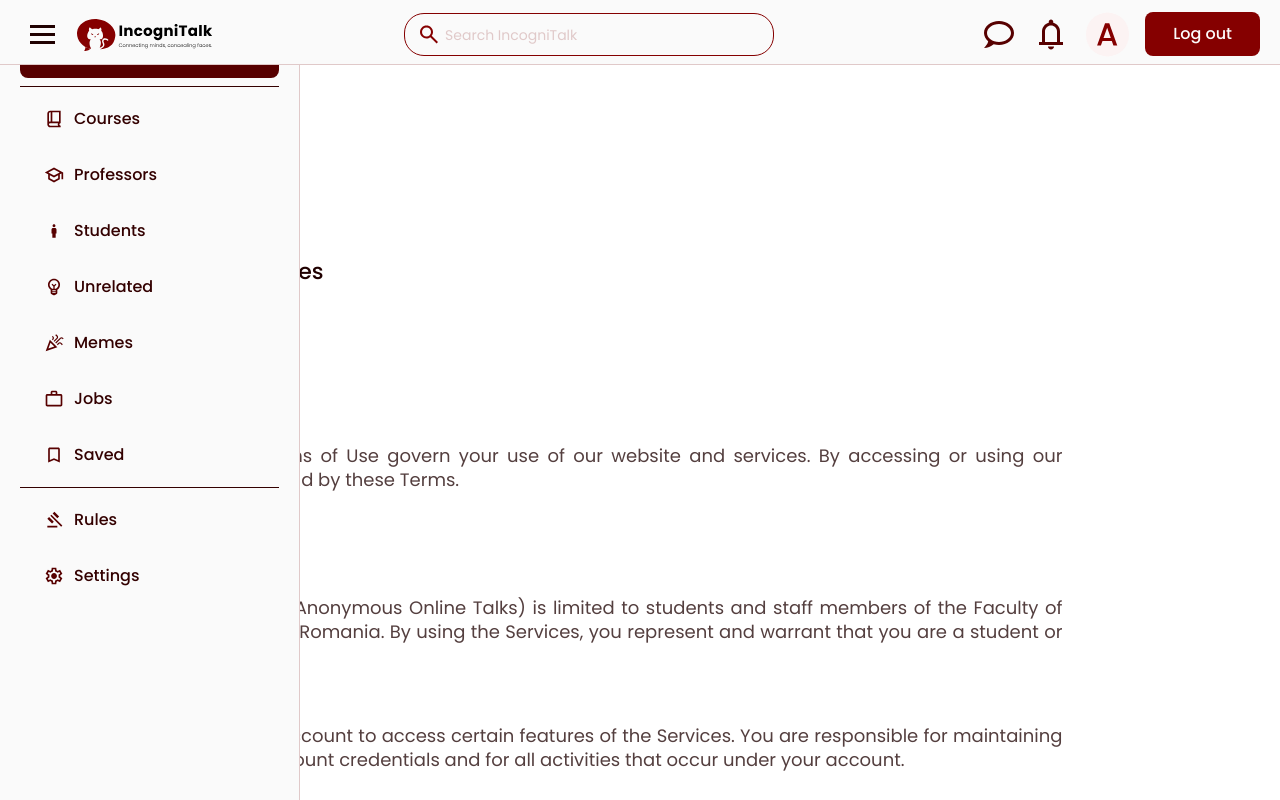
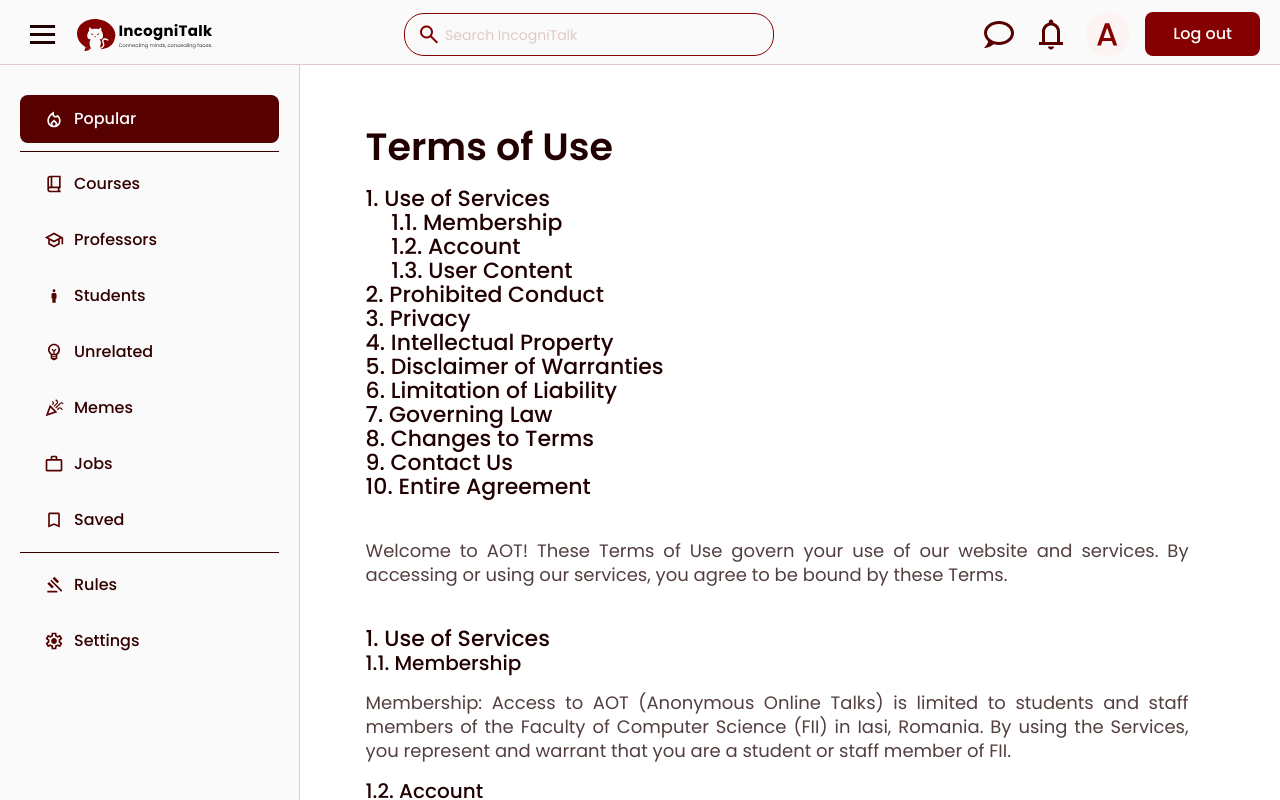
Before and after one commit to FII-2A1-2024/frontend, a React (Vite) app: page /rules in a window 1280 px wide. Shown: the top 800 px of the page. Built offline with nearby package versions, Linux system fonts and the light colour scheme; a web font is replaced by a local one.

Commit message:
fix: CSS styling

```diff
--- a/src/components/Post/post.jsx
+++ b/src/components/Post/post.jsx
@@ -243,7 +243,7 @@ const Post = ({
         <div className="userHeader">
           <img src={userProfile} alt="Header" className="userProfileImage" />
           <Link to="/messages" style={{ color: "black" }}>
-            <h2>{userName}</h2>
+            <p>{userName}</p>
           </Link>
         </div>
 
--- a/src/components/SideNavbar/Navbar.jsx
+++ b/src/components/SideNavbar/Navbar.jsx
@@ -153,7 +153,7 @@ function Navbar() {
 
         <div className={`side-bar-item ${activeItem === 'rules' ? 'active' : ''}`} onClick={() => handleItemClick('rules')}>
           <img src={activeItem === 'rules' ? rulesIconWhite : rulesIconRed} alt="rulesIcon" className="side-bar-item-icon" />
-          <Link to='/' className="navbar-link">Rules</Link>
+          <Link to="/rules" className="navbar-link">Rules</Link>
         </div>
 
         {/* <Link to='/' className="navbar-link" isActive={(match, location) => location.pathname === '/'}>
--- a/src/pages/RulesPage.jsx
+++ b/src/pages/RulesPage.jsx
@@ -1,30 +1,55 @@
-import React, { useState } from "react";
-import { Link } from "react-router-dom";
+import React, {useState} from "react";
 import Navbar_superior from "../components/Navbar_Superior/Navbar_superior";
 import Navbar from "../components/SideNavbar/Navbar";
 import Rules from "../components/Rules/Rules";
+import "../styles/LandingPage.css";
 
 /*20.04 Patricia */
 
 function RulesPage() {
+  const [showNavbar, setShowNavbar] = useState(true);
+  const toggleNavbar = () => {
+    setShowNavbar(!showNavbar);
+  };
+
   return (
-    <>
-      <Navbar_superior />
-      <div style={{ backgroundColor: "white" }}>
-        <div
-          style={{
-            display: "flex",
-            flexDirection: "row",
-            backgroundColor: "white",
-            width: "100%",
-          }}
-        >
+    <div className="landing-page">
+
+      <Navbar_superior toggleNavbar={toggleNavbar} />
+
+      <div className="landing-page-content">
+        {showNavbar && <div className="landing-sidebar">
           <Navbar />
+        </div>}
+        <div className="landing-main-content">
+
           <Rules />
+
         </div>
       </div>
-    </>
+    </div>
   );
 }
 
 export default RulesPage;
+
+
+// return (
+//     <>
+//       <Navbar_superior />
+//       <div style={{ backgroundColor: "white" }}>
+//         <div
+//           style={{
+//             display: "flex",
+//             flexDirection: "row",
+//             backgroundColor: "white",
+//             width: "100%",
+
+//           }}
+//         >
+//           <Navbar />
+//           <Rules />
+//         </div>
+//       </div>
+//     </>
+//   );
--- a/src/styles/LandingPage.css
+++ b/src/styles/LandingPage.css
@@ -10,7 +10,7 @@
 .landing-page-content {
   display: flex;
   flex-direction: row;
-  justify-content: flex-end;
+  justify-content: space-between;
   flex: 1;
   gap: 30px;
   top: 65px;
```
